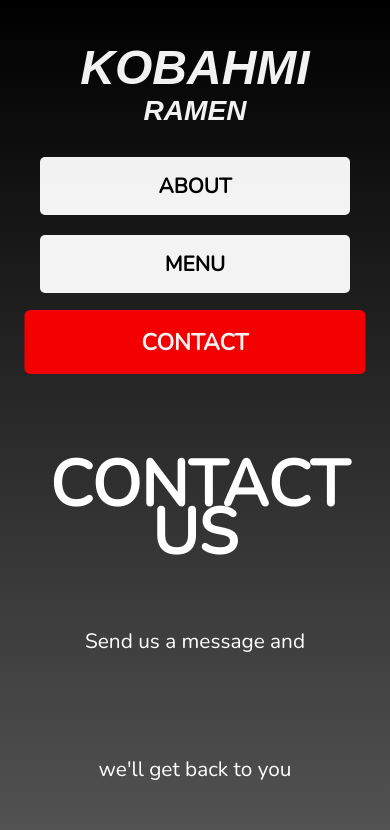
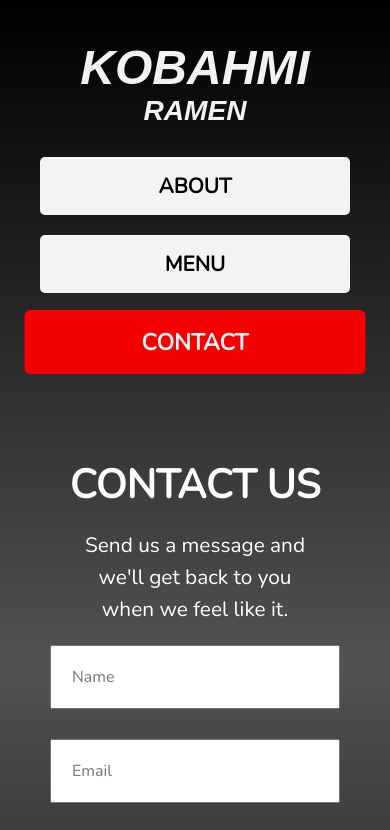
Before and after one commit to Kobahmi/Restaurant, a plain HTML site: page index.html in a window 390 px wide. Both pictures are taken after a click on the button "CONTACT". Shown: the top 830 px of the page. Drawn offline with nearby package versions, Linux system fonts and the light colour scheme; a web font is replaced by a local one.

Commit message:
fixed contact

```diff
--- a/style.css
+++ b/style.css
@@ -217,8 +217,20 @@ form {
     flex-direction: column;
   }
 
+  .main {
+    padding: none;
+  }
+
   .gallery h1 {
     font-size: 3rem;
+  }
+
+  .contact-container h1 {
+    font-size: 2.5rem;
+  }
+
+  .contact-container p {
+    line-height: 2rem;
   }
 
   .menu-grid {
@@ -229,6 +241,11 @@ form {
     text-align: center;
     font-size: 1.5rem;
     margin-block-end: 30px;
+  }
+
+  .input {
+    font-size: 1rem;
+    width: 100%;
   }
 
   .nav-container {
```
